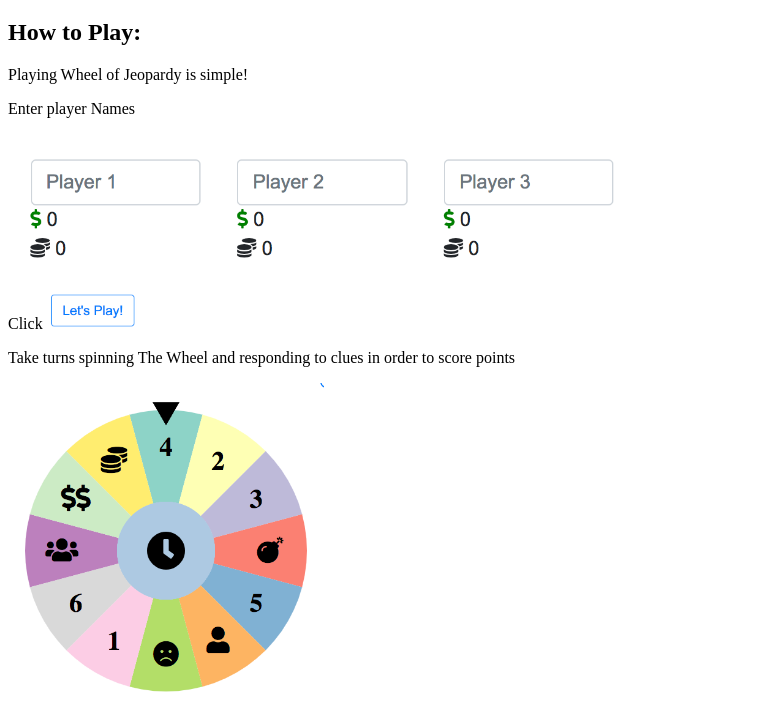
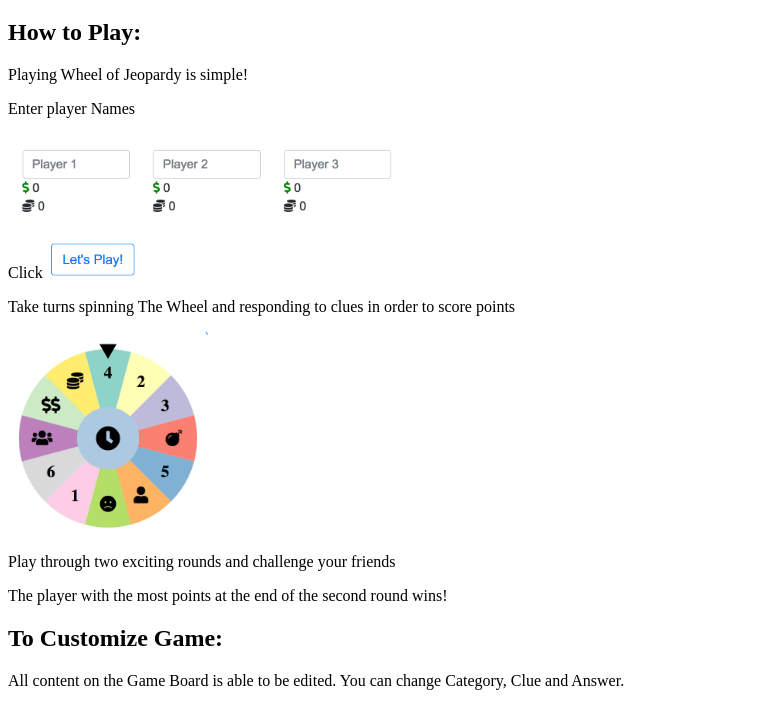
Before and after one commit to TeamVelocity/teamvelocity.github.io, a website: page help.html in a window 1280 px wide. Shown: the part 61-764 px from the top of the page, without its empty margins (0-772 px from the left). Drawn offline with Linux system fonts and the light colour scheme.

Commit message:
Update help.html

```diff
--- a/help.html
+++ b/help.html
@@ -12,10 +12,10 @@
 <p>Playing Wheel of Jeopardy is simple! </p>
 <p> </p>
 <p> Enter player Names </p>
-<img src=assets/PlayerNames.png alt="Player Name" width="50%">
+<img src=assets/PlayerNames.png alt="Player Name" width="400px">
 <p> Click <img src=assets/LetsPlay.png alt="Lets Play" width="90px"> </p>
 <p> Take turns spinning The Wheel and responding to clues in order to score points</p>
-<img src=assets/Wheel.png alt="Wheel" width="25%">
+<img src=assets/Wheel.png alt="Wheel" width="200px">
 <p> Play through two exciting rounds and challenge your friends </p>
 <p> The player with the most points at the end of the second round wins! <p>
 <h2> To Customize Game: </h2>
```
